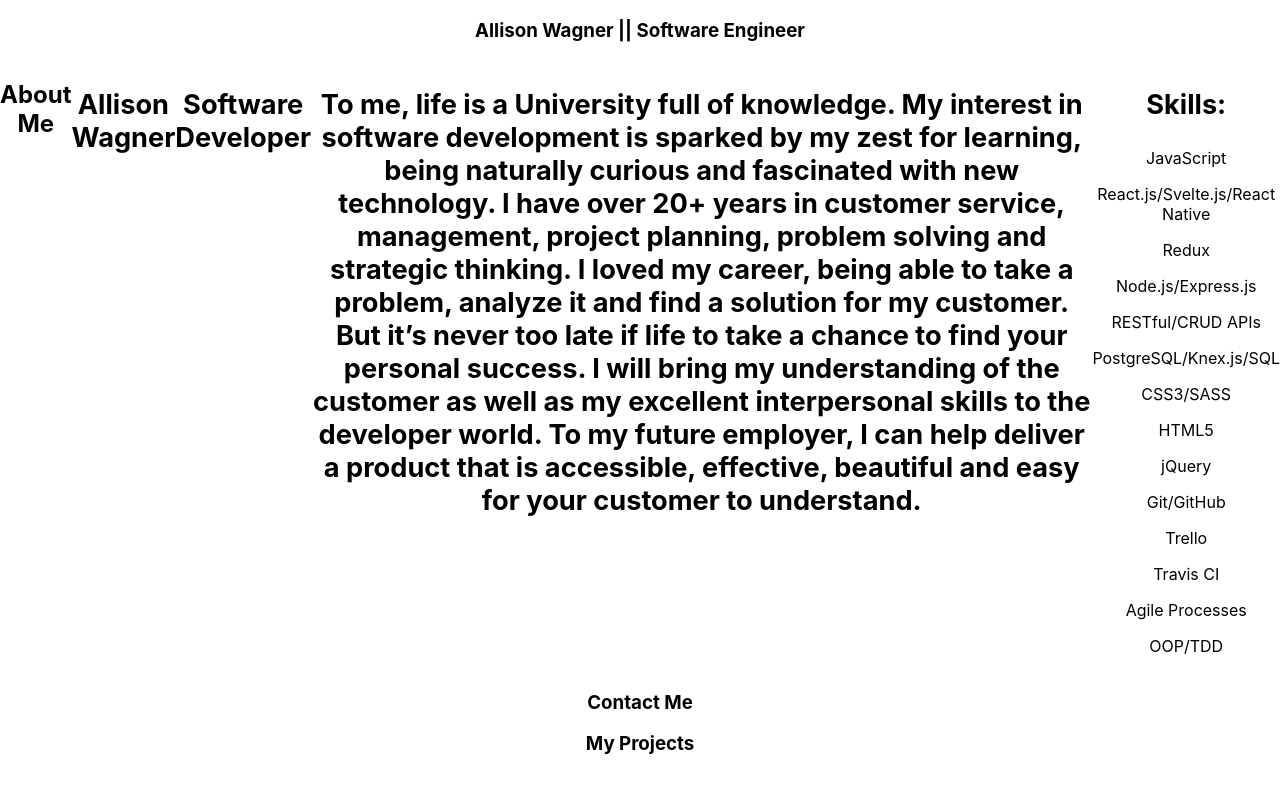
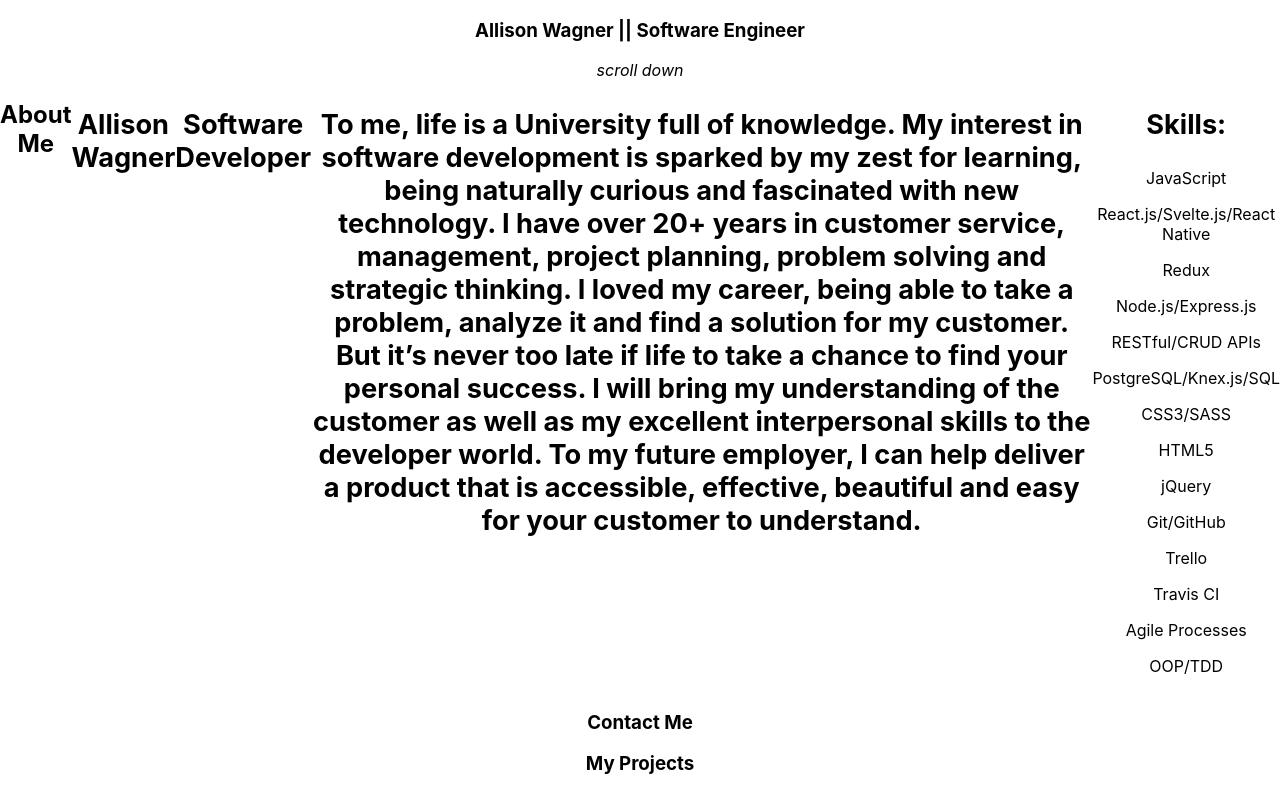
Before and after one commit to allisonjw/Allison-Wagner, a React (Create React App) app: page / in a window 1280 px wide. Built offline with nearby package versions, Linux system fonts and the light colour scheme.

Commit message:
Adding a scroll down to see more of the site

```diff
--- a/src/Header/Header.js
+++ b/src/Header/Header.js
@@ -3,10 +3,11 @@ import "./Header.scss";
 
 export const Header = () => {
     return (
-        <section className="header_section">
+        <header>
             <h3 className="header_h3">
                 Allison Wagner || Software Engineer
             </h3>
-        </section>
+            <i class="ion-chevron-down">scroll down</i>
+        </header>
     )
 }
```
